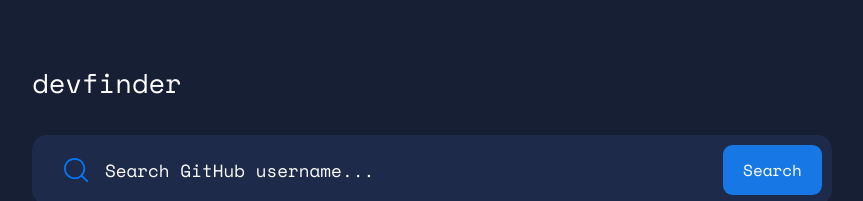
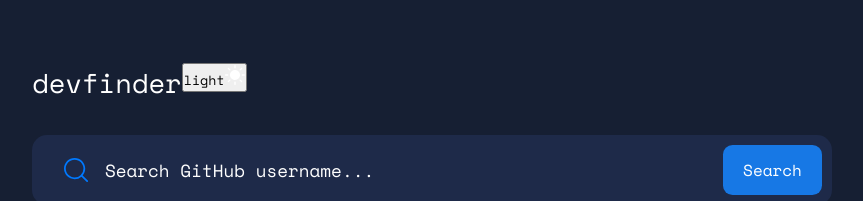
Before and after one commit to jfiora/devfinder, a React (Vite) app: page / in a window 1280 px wide. Shown: the top 201 px of the page, without its empty margins (208-1071 px from the left). Built offline with nearby package versions, Linux system fonts and the light colour scheme.

Commit message:
add toggle button

```diff
--- a/src/App.css
+++ b/src/App.css
@@ -29,3 +29,7 @@ body {
   font-weight: 400;
   margin-bottom: 2rem;
 }
+
+.header {
+  display: flex;
+}
--- a/src/App.jsx
+++ b/src/App.jsx
@@ -1,11 +1,12 @@
 import "./App.css";
 import React from "react";
+import Header from "./components/header/header";
 import Content from "./components/content/content";
 
 function App() {
   return (
     <div className="App">
-      <h1 className="custom__title">devfinder</h1>
+      <Header />
       <Content />
     </div>
   );
--- a/src/components/header/header.css
+++ b/src/components/header/header.css
@@ -0,0 +1,7 @@
+.header__logo {
+  flex: 50%;
+}
+
+.toggle-btn {
+  float: right;
+}
--- a/src/components/header/header.jsx
+++ b/src/components/header/header.jsx
@@ -0,0 +1,27 @@
+import React, { useState, useEffect } from "react";
+import sunIcon from "../../images/icon-sun.svg";
+import moonIcon from "../../images/icon-moon.svg";
+
+const Header = () => {
+  const [show, setShow] = useState(false);
+
+  return (
+    <div className="header">
+      <div className="header__logo">
+        <h1 className="custom__title">devfinder</h1>
+      </div>
+      <div className="toggle-btn">
+        <button className="toggle-btn__btn" onClick={() => setShow(!show)}>
+          {show ? <span>dark</span> : <span>light</span>}
+          {show ? (
+            <img src={moonIcon} alt="moon icon" />
+          ) : (
+            <img src={sunIcon} alt="sun icon" />
+          )}
+        </button>
+      </div>
+    </div>
+  );
+};
+
+export default Header;
--- a/src/components/search/search.css
+++ b/src/components/search/search.css
@@ -37,3 +37,9 @@
   margin-right: 10px;
   cursor: pointer;
 }
+
+.search-button:hover {
+  background-color: #1e2a49;
+  transition: ease-in 0.3s;
+  border: 1px solid white;
+}
```
